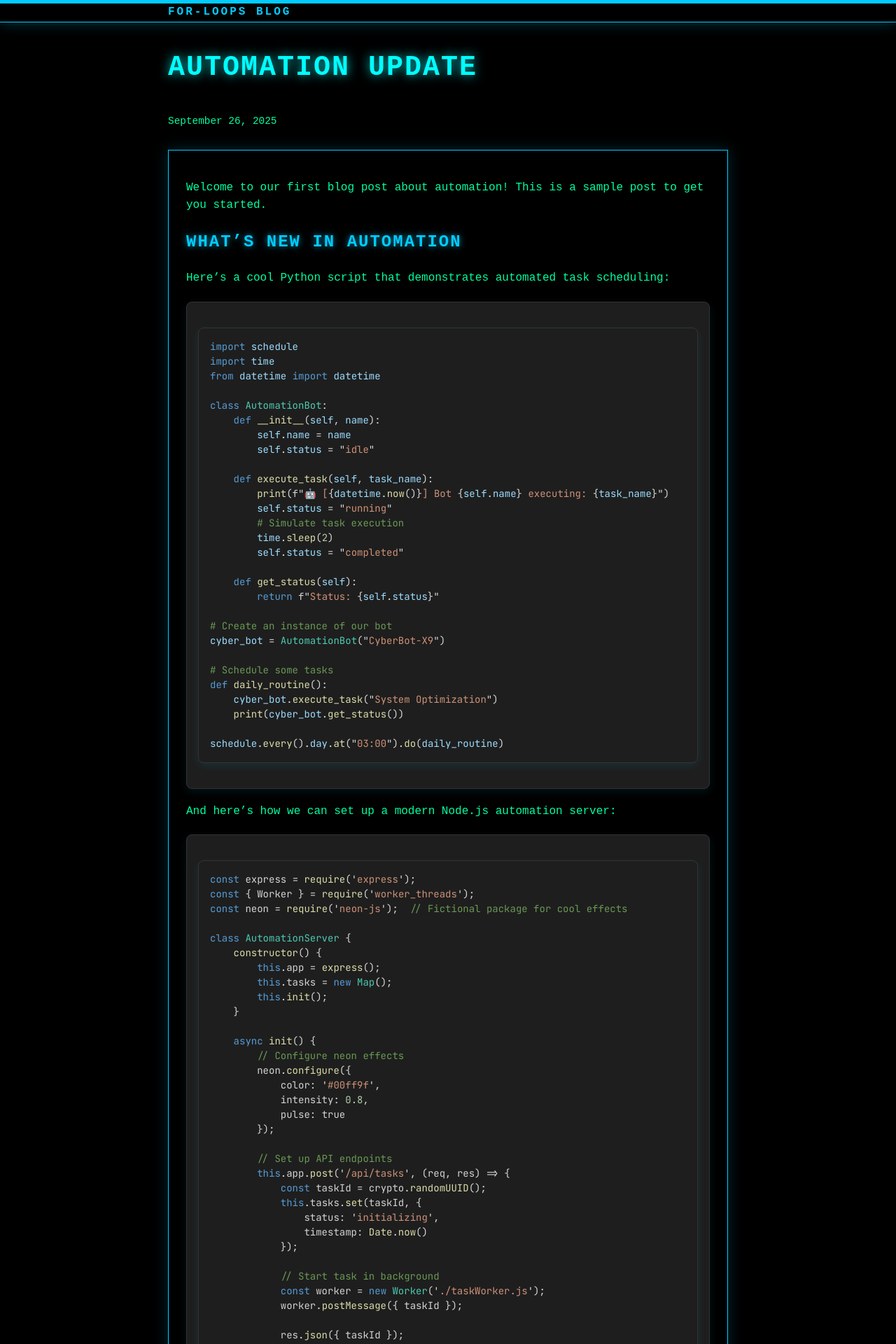
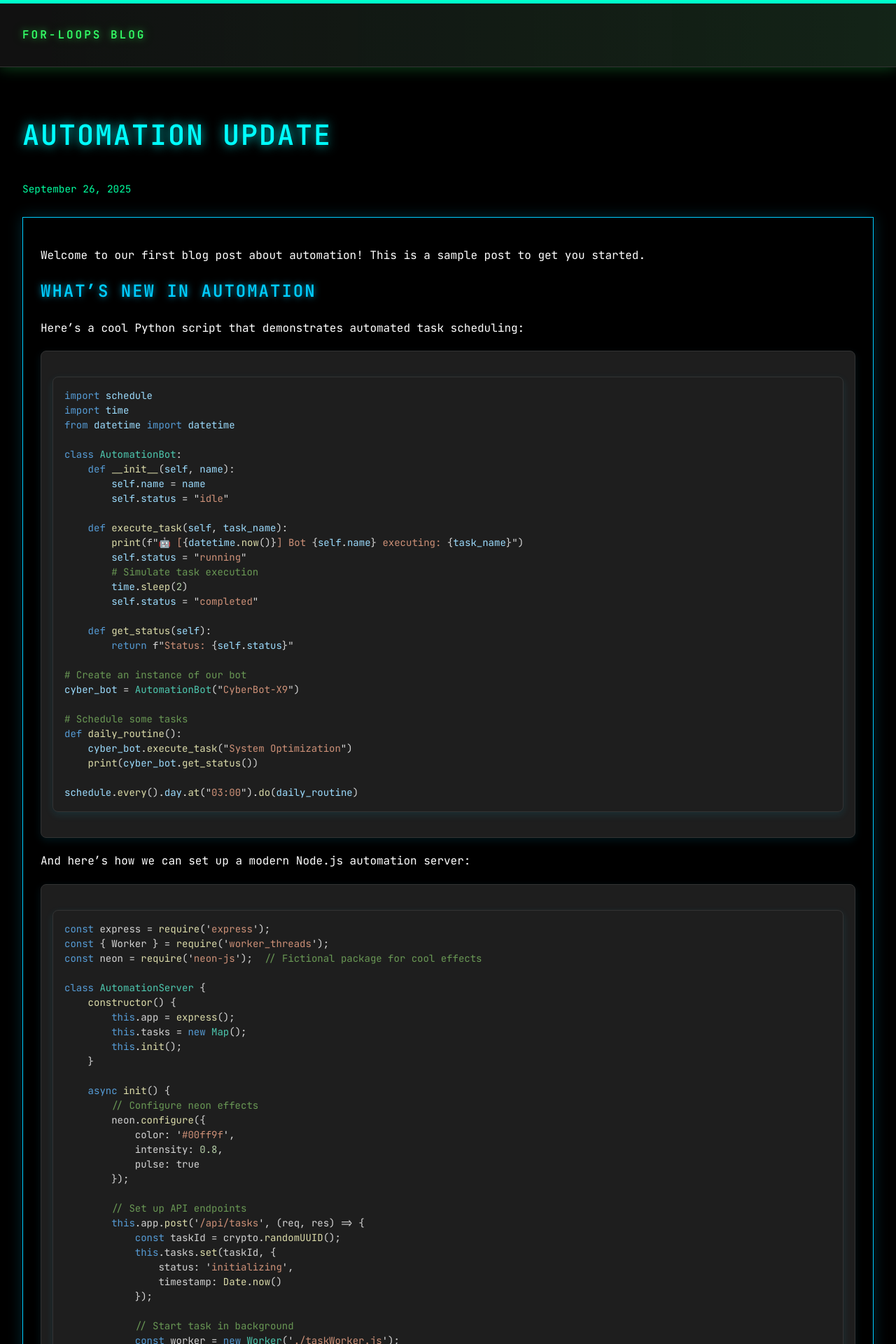
Before and after one commit to for-loops-com/ai-updates-for-loops-blog, a Jekyll site: the page built from _posts/2025-09-26-automation-update.md, in a window 1280 px wide. Shown: the top 1920 px of the page at 70% size. Built offline with Jekyll 4.4.1, drawn with Linux system fonts in a browser that asks for light colours.

Commit message:
chore:cleaned up theme

```diff
--- a/_layouts/default.html
+++ b/_layouts/default.html
@@ -6,6 +6,7 @@
     <title>{{ page.title }} - {{ site.title }}</title>
     <link rel="stylesheet" href="{{ site.baseurl }}/assets/custom.css">
     <link rel="stylesheet" href="{{ site.baseurl }}/assets/code-editor.css">
+    <link rel="stylesheet" href="{{ site.baseurl }}/assets/terminal-effects.css">
     <link rel="stylesheet" href="https://fonts.googleapis.com/css2?family=JetBrains+Mono:wght@400;600&display=swap">
 </head>
 <body>
--- a/assets/custom.css
+++ b/assets/custom.css
@@ -1,25 +1,180 @@
-/* Cyberpunk Hacker Theme */
+/* Terminal/Coder Theme */
+.post-title {
+    color: #00FFCC !important;
+    font-s/* Code block.post-title {
+    color: #00FFCC !important;
+    font-size: 2.5em !important;
+    position: relative !important;
+    text-shadow: 0 0 15px rgba(0, 255, 204, 0.5) !important;
+    animation: electric-glow 2s infinite !important;
+}Posts */
+.post-content pre,
+.post-content code {
+    background: #1a1a1a !important;
+    color: #33FF66 !important;
+    padding: 15px !important;
+    border: 1px solid #333333 !important;
+    border-radius: 5px !important;
+    font-family: 'JetBrains Mono', 'Fira Code', monospace !important;
+    position: relative !important;
+    overflow: hidden !important;
+    animation: electric-surge 3s infinite ease-in-out !important;
+}
+
+.post-content pre::before,
+.post-content code::before {
+    content: '' !important;
+    position: absolute !important;
+    top: 0 !important;
+    left: -100% !important;
+    width: 100% !important;
+    height: 100% !important;
+    background: linear-gradient(
+        90deg,
+        transparent,
+        rgba(51, 255, 102, 0.2),
+        transparent
+    ) !important;
+    animation: electric-scan 3s infinite linear !important;
+} !important;
+    animation: electric-glow 2s infinite ease-in-out !important;
+    text-shadow: 0 0 10px rgba(0, 255, 204, 0.5),
+                 0 0 20px rgba(0, 255, 204, 0.3),
+                 0 0 30px rgba(0, 255, 204, 0.1) !important;
+}rt url('https://fonts.googleapis.com/css2?family=JetBrains+Mono:wght@400;700&display=swap');
+
+/* Terminal/Coder Theme with Electric Effects */
+@import url('https://fonts.googleapis.com/css2?family=JetBrains+Mono:wght@400;700&display=swap');
+
+/* Core Styles */
+/* Terminal/Coder Theme with Electric Effects */
+@import url('https://fonts.googleapis.com/css2?family=JetBrains+Mono:wght@400;700&display=swap');
+
+/* Base Electric Animations */
+@keyframes electric-pulse {
+    0% { opacity: 1; }
+    50% { opacity: 0.8; }
+    100% { opacity: 1; }
+}
+
+@keyframes electric-glow {
+    0%, 100% {
+        text-shadow: 0 0 10px rgba(51, 255, 102, 0.5),
+                    0 0 20px rgba(51, 255, 102, 0.3);
+    }
+    50% {
+        text-shadow: 0 0 20px rgba(51, 255, 102, 0.8),
+                    0 0 30px rgba(51, 255, 102, 0.5);
+    }
+}
+
+@keyframes electric-scan {
+    0% { transform: translateX(-100%); }
+    100% { transform: translateX(100%); }
+}
+
+/* Core Styles */
 body {
     background-color: #000000 !important;
-    color: #00ff9f !important;
-    font-family: 'Courier New', monospace !important;
+    color: #FFFFFF !important;
+    font-family: 'JetBrains Mono', 'Fira Code', ui-monospace, SFMono-Regular, Monaco, Consolas, 'Liberation Mono', 'Courier New', monospace !important;
     line-height: 1.6 !important;
     margin: 0 !important;
     padding: 0 !important;
 }
 
+/* Base Electric Animations */
+@keyframes electric-pulse {
+    0% { opacity: 1; }
+    50% { opacity: 0.8; }
+    100% { opacity: 1; }
+}
+
+@keyframes electric-glow {
+    0%, 100% {
+        text-shadow: 0 0 10px rgba(51, 255, 102, 0.5),
+                    0 0 20px rgba(51, 255, 102, 0.3);
+    }
+    50% {
+        text-shadow: 0 0 20px rgba(51, 255, 102, 0.8),
+                    0 0 30px rgba(51, 255, 102, 0.5);
+    }
+}
+
+/* Layout */
 .wrapper {
-    max-width: 800px !important;
+    max-width: 1400px !important;
     margin: 0 auto !important;
-    padding: 0 20px !important;
+    padding: 2rem !important;
 }
 
 /* Site Header */
 .site-header {
-    border-top: 5px solid #00ccff !important;
-    border-bottom: 1px solid #00ccff !important;
-    background: rgba(0, 0, 0, 0.9) !important;
-    box-shadow: 0 0 20px rgba(0, 204, 255, 0.3) !important;
+    border-top: 5px solid #00FFCC !important;
+    border-bottom: 1px solid #333333 !important;
+    background: #111111 !important;
+    box-shadow: 0 0 20px rgba(51, 255, 102, 0.3) !important;
+    position: relative !important;
+    overflow: hidden !important;
+}
+
+.site-header::after {
+    content: '' !important;
+    position: absolute !important;
+    top: 0 !important;
+    left: 0 !important;
+    width: 200% !important;
+    height: 100% !important;
+    background: linear-gradient(90deg,
+        transparent 0%,
+        rgba(51, 255, 102, 0.1) 50%,
+        transparent 100%
+    ) !important;
+    animation: electric-scan 3s infinite linear !important;
+}
+
+.site-header .site-title {
+    position: relative !important;
+    color: #33FF66 !important;
+    text-shadow: 0 0 10px rgba(51, 255, 102, 0.5) !important;
+    animation: electric-glow 2s infinite !important;
+    z-index: 1 !important;
+}
+
+/* Site Header */
+.site-header {
+    border-top: 5px solid #00FFCC !important;
+    border-bottom: 1px solid #333333 !important;
+    background: #111111 !important;
+    box-shadow: 0 0 20px rgba(51, 255, 102, 0.3) !important;
+    position: relative !important;
+}
+
+.site-header::after {
+    content: '' !important;
+    position: absolute !important;
+    top: 0 !important;
+    left: 0 !important;
+    right: 0 !important;
+    bottom: 0 !important;
+    background: linear-gradient(90deg, transparent, rgba(51, 255, 102, 0.1), transparent) !important;
+    animation: electric-pulse 2s infinite !important;
+}
+
+.site-header .site-title {
+    position: relative !important;
+    color: #33FF66 !important;
+    text-shadow: 0 0 10px rgba(51, 255, 102, 0.5) !important;
+    animation: electric-glow 2s infinite !important;
+    z-index: 1 !important;
+}
+
+.site-header .site-title {
+    animation: electric-glow 2s infinite ease-in-out !important;
+    color: #33FF66 !important;
+    text-shadow: 0 0 10px rgba(51, 255, 102, 0.5),
+                 0 0 20px rgba(51, 255, 102, 0.3),
+                 0 0 30px rgba(51, 255, 102, 0.1) !important;
 }
 
 /* Post Styling */
@@ -46,20 +201,23 @@ body {
 .post-content h2,
 .post-content h3,
 .post-content h4 {
-    color: #00ccff !important;
-    text-shadow: 0 0 10px rgba(0, 204, 255, 0.7) !important;
+    color: #00FFCC !important;
+    animation: electric-glow 2s infinite ease-in-out !important;
+    text-shadow: 0 0 10px rgba(0, 255, 204, 0.5),
+                 0 0 20px rgba(0, 255, 204, 0.3),
+                 0 0 30px rgba(0, 255, 204, 0.1) !important;
 }
 
 .post-content a {
-    color: #00ffff !important;
+    color: #33FF66 !important;
     text-decoration: none !important;
-    transition: all 0.3s ease !important;
-    text-shadow: 0 0 5px rgba(0, 255, 255, 0.5) !important;
+    transition: all 0.2s ease-out !important;
+    position: relative !important;
 }
 
 .post-content a:hover {
-    color: #ff00ff !important;
-    text-shadow: 0 0 10px rgba(255, 0, 255, 0.8) !important;
+    color: #00CC99 !important;
+    text-shadow: 0 0 10px rgba(51, 255, 102, 0.3) !important;
 }
 
 /* Code Blocks in Posts */
--- /dev/null
+++ b/assets/terminal-effects.css
@@ -0,0 +1,220 @@
+/* Terminal Effects and Utilities */
+
+/* Electric Animations */
+@keyframes electric-glow {
+    0% {
+        text-shadow: 0 0 10px rgba(51, 255, 102, 0.5),
+                     0 0 20px rgba(51, 255, 102, 0.3),
+                     0 0 30px rgba(51, 255, 102, 0.1);
+    }
+    50% {
+        text-shadow: 0 0 20px rgba(51, 255, 102, 0.8),
+                     0 0 30px rgba(51, 255, 102, 0.5),
+                     0 0 40px rgba(51, 255, 102, 0.3);
+    }
+    100% {
+        text-shadow: 0 0 10px rgba(51, 255, 102, 0.5),
+                     0 0 20px rgba(51, 255, 102, 0.3),
+                     0 0 30px rgba(51, 255, 102, 0.1);
+    }
+}
+
+@keyframes electric-flicker {
+    0%, 100% { opacity: 1; }
+    50% { opacity: 0.8; }
+}
+
+@keyframes electric-blink {
+    0%, 100% { opacity: 1; }
+    25% { opacity: 0.9; }
+    50% { opacity: 0.8; }
+    75% { opacity: 0.9; }
+}
+
+@keyframes electric-surge {
+    0% { transform: scale(1); filter: brightness(1); }
+    50% { transform: scale(1.02); filter: brightness(1.2); }
+    100% { transform: scale(1); filter: brightness(1); }
+}
+
+/* Electric Effect Classes */
+.electric-text {
+    animation: electric-glow 2s infinite ease-in-out,
+               electric-flicker 0.5s infinite ease-in-out;
+    color: #33FF66 !important;
+}
+
+.electric-box {
+    animation: electric-surge 1.5s infinite ease-in-out;
+    border: 1px solid #33FF66 !important;
+    box-shadow: 0 0 15px rgba(51, 255, 102, 0.3) !important;
+}
+
+.electric-highlight {
+    position: relative;
+    overflow: hidden;
+}
+
+.electric-highlight::before {
+    content: '';
+    position: absolute;
+    top: 0;
+    left: -100%;
+    width: 100%;
+    height: 100%;
+    background: linear-gradient(
+        90deg,
+        transparent,
+        rgba(51, 255, 102, 0.2),
+        transparent
+    );
+    animation: electric-scan 3s infinite linear;
+}
+
+@keyframes electric-scan {
+    0% { left: -100%; }
+    100% { left: 100%; }
+}
+
+.terminal-startup {
+    animation: electric-blink 0.1s steps(1) 3,
+               electric-glow 2s infinite ease-in-out;
+}
+
+/* Interactive Electric Effects */
+.electric-hover {
+    transition: all 0.3s ease;
+}
+
+.electric-hover:hover {
+    animation: electric-surge 0.5s infinite ease-in-out;
+    color: #33FF66 !important;
+    text-shadow: 0 0 10px rgba(51, 255, 102, 0.5),
+                 0 0 20px rgba(51, 255, 102, 0.3);
+}
+
+/* Glow Effects */
+.glow-cyan {
+    text-shadow: 0 0 10px rgba(0, 255, 204, 0.5) !important;
+}
+
+.glow-green {
+    text-shadow: 0 0 10px rgba(51, 255, 102, 0.5) !important;
+}
+
+/* Focus Effects */
+.focus-glow:focus {
+    outline: none !important;
+    border-color: #00FFCC !important;
+    box-shadow: 0 0 10px rgba(0, 255, 204, 0.5) !important;
+}
+
+/* Custom Scrollbar */
+::-webkit-scrollbar {
+    width: 8px !important;
+    height: 8px !important;
+}
+
+::-webkit-scrollbar-track {
+    background: #111111 !important;
+}
+
+::-webkit-scrollbar-thumb {
+    background: #333333 !important;
+    border-radius: 4px !important;
+}
+
+::-webkit-scrollbar-thumb:hover {
+    background: #666666 !important;
+}
+
+/* Code blocks and syntax highlighting */
+pre, code {
+    background: #111111 !important;
+    color: #FFFFFF !important;
+    border: 1px solid #333333 !important;
+    border-radius: 0.25rem !important;
+    padding: 0.5rem !important;
+    font-family: 'JetBrains Mono', 'Fira Code', monospace !important;
+}
+
+/* Terminal-style buttons */
+.terminal-button {
+    background: #111111 !important;
+    color: #33FF66 !important;
+    border: 1px solid #333333 !important;
+    border-radius: 0.25rem !important;
+    padding: 0.5rem 1rem !important;
+    font-family: 'JetBrains Mono', 'Fira Code', monospace !important;
+    cursor: pointer !important;
+    transition: all 0.2s ease-out !important;
+    position: relative !important;
+    overflow: hidden !important;
+}
+
+.terminal-button::before {
+    content: '';
+    position: absolute;
+    top: 0;
+    left: -100%;
+    width: 100%;
+    height: 100%;
+    background: linear-gradient(
+        90deg,
+        transparent,
+        rgba(51, 255, 102, 0.2),
+        transparent
+    );
+    transition: 0.5s;
+}
+
+.terminal-button:hover {
+    background: #222222 !important;
+    color: #00CC99 !important;
+    border-color: #00FFCC !important;
+    box-shadow: 0 0 10px rgba(0, 255, 204, 0.3) !important;
+    animation: electric-surge 1s infinite ease-in-out !important;
+}
+
+.terminal-button:hover::before {
+    left: 100%;
+}
+
+.terminal-button:active {
+    transform: scale(0.98);
+    animation: electric-flicker 0.2s ease-in-out;
+}
+
+/* Service bullets with terminal amber */
+.service-bullet {
+    color: #FFAA00 !important;
+    margin-right: 0.5rem !important;
+}
+
+/* Form styling */
+input[type="text"],
+input[type="email"],
+textarea {
+    background: #111111 !important;
+    color: #FFFFFF !important;
+    border: 1px solid #333333 !important;
+    border-radius: 0.25rem !important;
+    padding: 0.5rem !important;
+    font-family: 'JetBrains Mono', 'Fira Code', monospace !important;
+}
+
+input[type="text"]::placeholder,
+input[type="email"]::placeholder,
+textarea::placeholder {
+    color: #666666 !important;
+}
+
+/* Destructive actions */
+.destructive {
+    color: #FF5555 !important;
+}
+
+/* Muted text */
+.muted {
+    color: #888888 !important;
+}
```
Also changed, not shown: 1 other file.
